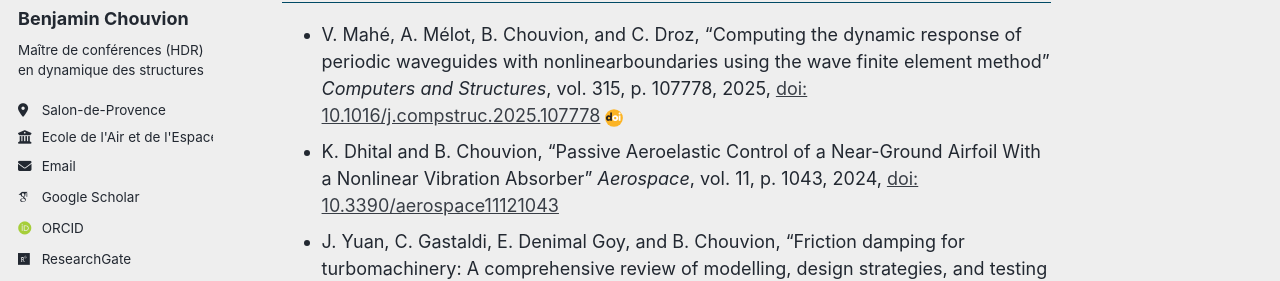
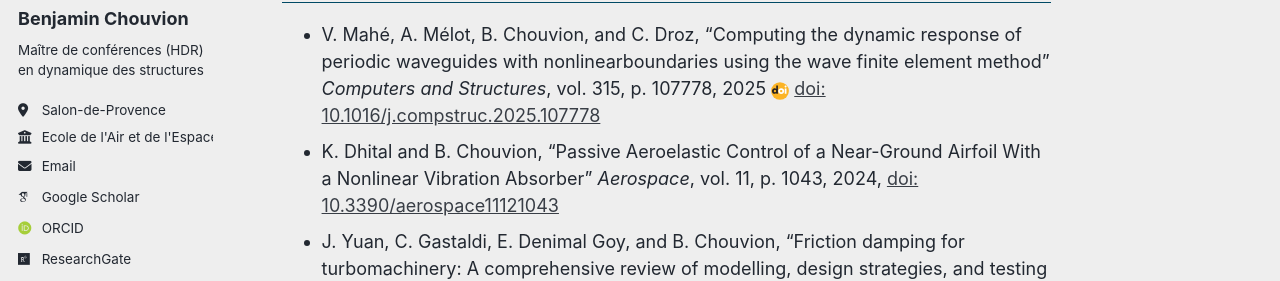
Before and after one commit to benjamin-chouvion/benjamin-chouvion.github.io, a Jekyll site: the page built from _pages/publications.md, in a window 1280 px wide and 900 px high. Shown: the part 276-557 px from the top of the window. Built offline with Jekyll 4.4.1, drawn with Linux system fonts in a browser that asks for light colours; some web fonts are replaced; a script bundle is joined from its source files by our own code; library files that are not in the unit come from our copies.

Commit message:
Update publications.md

```diff
--- a/_pages/publications.md
+++ b/_pages/publications.md
@@ -8,7 +8,7 @@ Toutes mes publications scientifiques sont disponible en libre accès sur [HAL](
 
 ## Dernières publications
 
-- V. Mahé, A. Mélot, B. Chouvion, and C. Droz, “Computing the dynamic response of periodic waveguides with nonlinearboundaries using the wave finite element method” *Computers and Structures*, vol. 315, p. 107778, 2025, [doi: 10.1016/j.compstruc.2025.107778](https://doi.org/10.1016/j.compstruc.2025.107778) [![DOI](/images/DOI_logo.svg){: style="height:1em; max-width:2.2em; vertical-align:middle;"}](https://doi.org/10.1016/j.compstruc.2025.107778)
+- V. Mahé, A. Mélot, B. Chouvion, and C. Droz, “Computing the dynamic response of periodic waveguides with nonlinearboundaries using the wave finite element method” *Computers and Structures*, vol. 315, p. 107778, 2025 [![DOI](/images/DOI_logo.svg){: style="height:1em; max-width:2.2em; vertical-align:middle;"}](https://doi.org/10.1016/j.compstruc.2025.107778) [doi: 10.1016/j.compstruc.2025.107778](https://doi.org/10.1016/j.compstruc.2025.107778)
 - K. Dhital and B. Chouvion, “Passive Aeroelastic Control of a Near-Ground Airfoil With a Nonlinear Vibration Absorber” *Aerospace*, vol. 11, p. 1043, 2024, [doi: 10.3390/aerospace11121043](https://doi.org/10.3390/aerospace11121043)
 - J. Yuan, C. Gastaldi, E. Denimal Goy, and B. Chouvion, “Friction damping for turbomachinery: A comprehensive review of modelling, design strategies, and testing capabilities” *Progress in Aerospace Sciences*, vol. 147, p. 101018, 2024, [doi: 10.1016/j.paerosci.2024.101018](https://doi.org/10.1016/j.paerosci.2024.101018)
 
```
